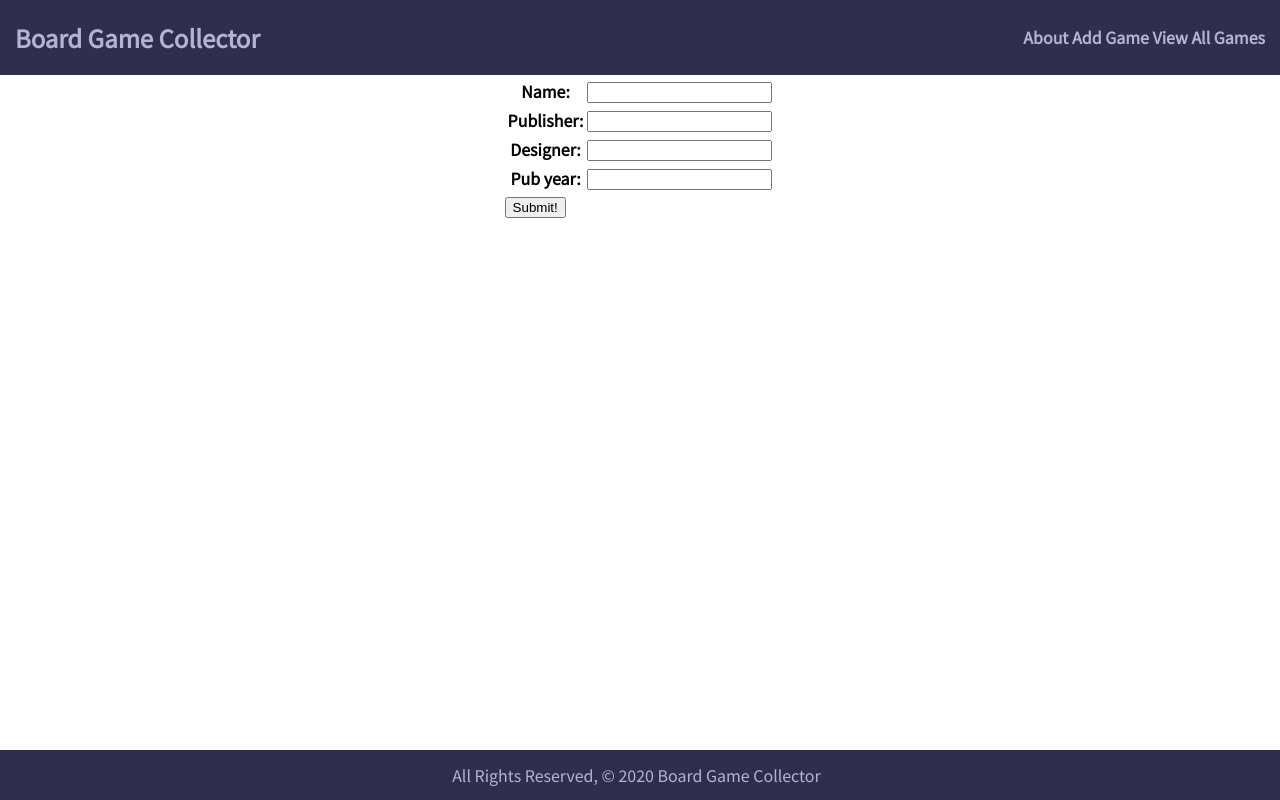
After one commit to JamWheat/board-game-collector, a Django app: page /games/create/ in a window 1280 px wide. The commit adds this page. Run offline with Django 3.2, Linux system fonts and the light colour scheme.

Commit message:
add create game functionality

```diff
--- a/main_app/models.py
+++ b/main_app/models.py
@@ -1,4 +1,5 @@
 from django.db import models
+from django.urls import reverse
 
 # Create your models here.
 class Game(models.Model):
@@ -9,3 +10,6 @@ class Game(models.Model):
 
   def __str__(self):
     return self.name
+
+  def get_absolute_url(self):
+      return reverse('detail', kwargs={"game_id": self.id})
--- a/main_app/templates/base.html
+++ b/main_app/templates/base.html
@@ -21,8 +21,9 @@
         <a href="/" class=""><h2>Board Game Collector</h2></a>
       </div>
       <div class="right-nav">
-        <a href="/about">About</a>
-        <a href="/games">View All Games</a>
+        <a href="{% url 'about' %}">About</a>
+        <a href="{% url 'games_create' %}">Add Game</a>
+        <a href="{% url 'index' %}">View All Games</a>
       <div>
     </div>
   </nav>
--- /dev/null
+++ b/main_app/templates/main_app/game_form.html
@@ -0,0 +1,14 @@
+{% extends 'base.html' %}
+
+{% block content %}
+  <!-- Leaving the action empty makes the form post to the same url used to display it -->
+  <form action="" method="post">
+    <!-- Django requires the following for security purposes -->
+    {% csrf_token %}
+    <table>
+      <!-- Render the inputs inside of <tr>s & <td>s -->
+      {{ form.as_table }}
+    </table>
+    <input type="submit" value="Submit!" class="">
+  </form>
+{% endblock %}
--- a/main_app/urls.py
+++ b/main_app/urls.py
@@ -4,6 +4,7 @@ from . import views
 urlpatterns = [
   path('', views.home, name='home'),
   path('about/', views.about, name='about'),
-  path('games/', views.games_index, name='game'),
-  path('games/<int:game_id>/', views.games_detail, name='detail')
+  path('games/', views.games_index, name='index'),
+  path('games/<int:game_id>/', views.games_detail, name='detail'),
+  path('games/create/', views.GameCreate.as_view(), name='games_create')
 ]
--- a/main_app/views.py
+++ b/main_app/views.py
@@ -1,5 +1,6 @@
 from django.shortcuts import render
 from .models import Game
+from django.views.generic.edit import CreateView
 
 # Create your views here.
 
@@ -16,3 +17,7 @@ def games_index(request):
 def games_detail(request, game_id):
   game = Game.objects.get(id=game_id)
   return render(request, 'games/detail.html', { 'game': game })
+
+class GameCreate(CreateView):
+  model = Game
+  fields = '__all__'
```
